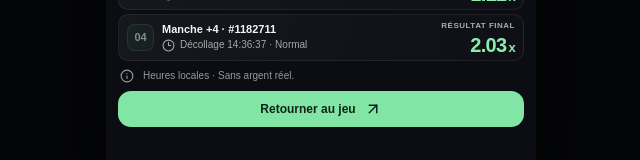
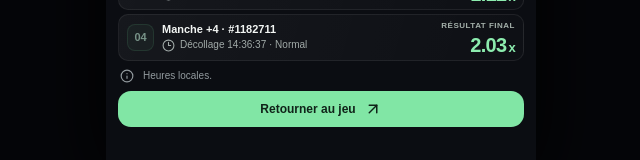
Before and after one commit to andyizyfleyr/Jetx, a Next.js app: page /previsions in a window 1280 px wide. Shown: the part 617-777 px from the top of the page, without its empty margins (319-959 px from the left). Built offline with nearby package versions, Linux system fonts and the light colour scheme; no server answers; the database is empty; a web font is replaced by a local one.

Commit message:
Remove sans argent réel wording
Co-authored-by: arena-agent <297053741+arena-agent@users.noreply.github.com>

```diff
--- a/app/layout.tsx
+++ b/app/layout.tsx
@@ -2,5 +2,5 @@ import type { Metadata } from 'next';
 import localFont from 'next/font/local';
 import './globals.css';
 const inter = localFont({ src: '../node_modules/@fontsource/inter/files/inter-latin-400-normal.woff2', variable: '--font-inter', display: 'swap' });
-export const metadata: Metadata = { title: 'SkyJet', description: 'Prenez votre envol avec SkyJet, un jeu de crash fictif sans argent réel.' };
+export const metadata: Metadata = { title: 'SkyJet', description: 'Prenez votre envol avec SkyJet, un jeu de crash fictif.' };
 export default function RootLayout({ children }: Readonly<{ children: React.ReactNode }>) { return <html lang="fr"><body className={inter.variable}>{children}</body></html>; }
--- a/app/previsions/page.tsx
+++ b/app/previsions/page.tsx
@@ -115,7 +115,7 @@ export default function PredictionsPage() {
           <div className="forecast-future-result"><span>RÉSULTAT FINAL</span><div className="forecast-value">{round.crash.toFixed(2)}<small>x</small></div></div>
         </article>) : null}
       </div>
-      <div className="forecast-footnote"><Info size={16}/><span>Heures locales · Sans argent réel.</span></div>
+      <div className="forecast-footnote"><Info size={16}/><span>Heures locales.</span></div>
       <Link href="/" className="forecast-play">Retourner au jeu <ArrowUpRight size={18}/></Link>
     </section>
   </main>;
```
Also changed, not shown: components/Header.tsx (+1 -1 lines).
